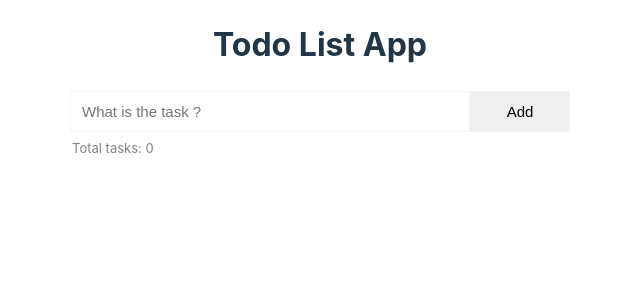
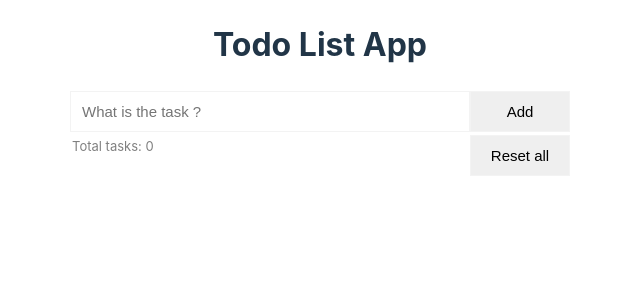
Before and after one commit to RohitSaini11/tailnode-assignment, a React (Vite) app: page / in a window 1280 px wide. Shown: the top 300 px of the page, without its empty margins (320-960 px from the left). Built offline with nearby package versions, Linux system fonts and the light colour scheme.

Commit message:
feat:added reset button to remove all tasks(completed/incomplete)

```diff
--- a/src/App.css
+++ b/src/App.css
@@ -17,7 +17,7 @@ ul li {
   padding: 10px;
   display: flex;
   justify-content: space-between;
-  align-items: inherit;
+  /* align-items: inherit; */
   align-items: center;
 }
 ul li:hover {
@@ -59,9 +59,15 @@ h1 {
 #total-tasks {
   margin-bottom: 20px;
   font-size: 13px;
-    margin-left: 2px;
-    color: gray;
+  margin-left: 2px;
+  color: gray;
 }
+.task_tracker{
+  display: flex;
+  justify-content: space-between;
+  align-items: center;
+}
+
 .completed{
   text-decoration: line-through;
 }
--- a/src/App.jsx
+++ b/src/App.jsx
@@ -64,6 +64,10 @@ function App() {
     setTasks(newTasks);
   }
 
+  function resetTasks(){
+    setTasks([]);
+  }
+
   return (
     <div className="App">
 
@@ -73,7 +77,10 @@ function App() {
           <input placeholder="What is the task ?" className="add-task" id="add" value={value} onChange={(e)=> setValue(e.target.value)}/>
           <button className='add' type='submit'>Add</button>
         </form>
-        <span id="total-tasks">Total tasks: <span id="tasks-counter">{tasks.length}</span></span>
+        <div className='task_tracker'>
+          <span id="total-tasks">Total tasks: {tasks.length}</span>
+          <button className='add' onClick={resetTasks}>Reset all</button>
+        </div>
         <ul id="list">
           {
             tasks.map( (task) => (
```
